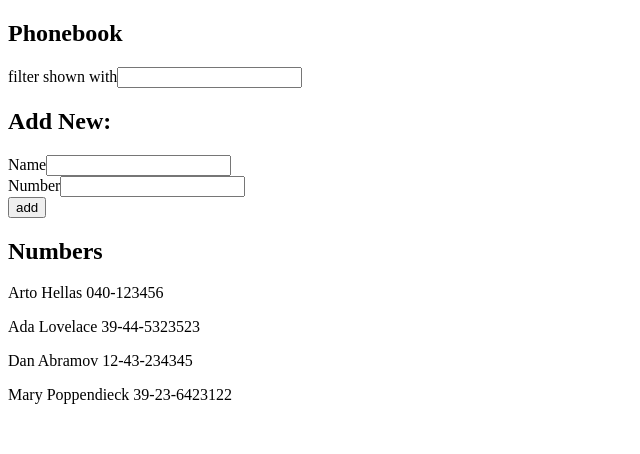
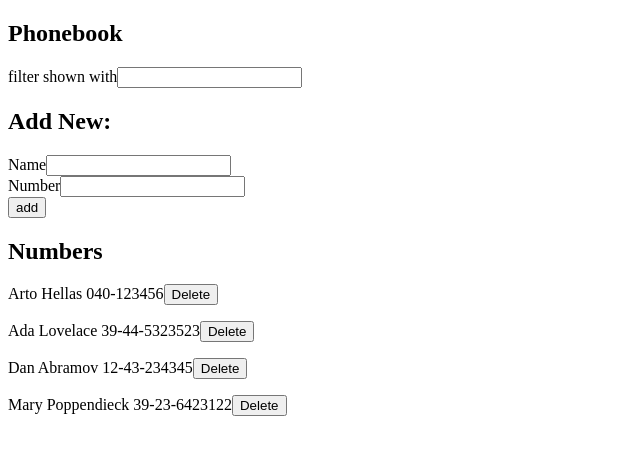
Before and after one commit to DuncanBryson/full-stack-open, a React (Vite) app in the folder part2/phonebook/: page / in a window 1280 px wide. Shown: the top 454 px of the page, without its empty margins (0-640 px from the left). Built offline with nearby package versions, Linux system fonts and the light colour scheme; data requests are answered from the project's data file.

Commit message:
added person deletion as 2.14

```diff
--- a/part2/phonebook/src/App.jsx
+++ b/part2/phonebook/src/App.jsx
@@ -24,10 +24,14 @@ const Form = ({addName, newName, handleName, newNumber, handleNumber}) => (
       </form>
 )
 
-const Persons = ({persons, filter}) => (
+const Persons = ({persons, filter, handleRemove}) => (
   persons.map((person)=>{
     if(person.name.toLowerCase().includes(filter.toLowerCase()))
-    return <p key={person.name}>{person.name} {person.number}</p>
+    return (
+      <p key={person.name}>{person.name} {person.number}
+      <button value={person.id} onClick={handleRemove}>Delete</button>
+      </p>
+    )
   })
 )
 
@@ -58,6 +62,12 @@ const App = () => {
 
   const [filter, setFilter] = useState('')
   const handleFilter = (event) => setFilter(event.target.value)
+  const handleRemove = event => {
+    console.log(event.target.value)
+    phonebook
+      .remove(event.target.value)
+      .then(id => setPersons(persons.filter(p => p.id !== id)))
+  }
 
   return (
     <div>
@@ -74,6 +84,7 @@ const App = () => {
       <Persons
         persons={persons}
         filter={filter}
+        handleRemove={handleRemove}
       />
     </div>
   )
```
